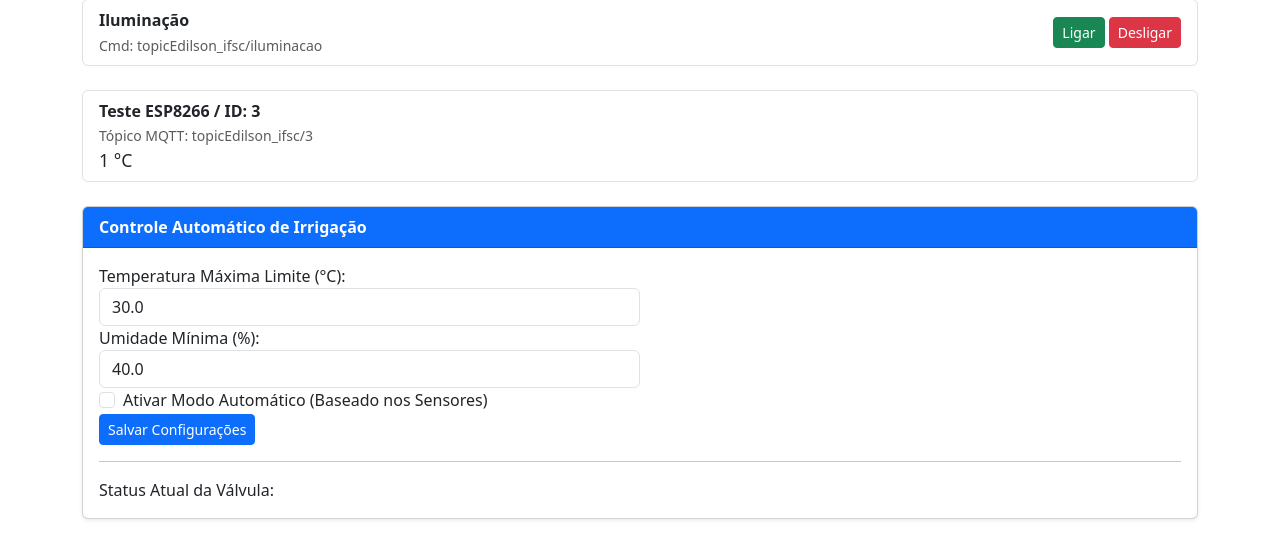
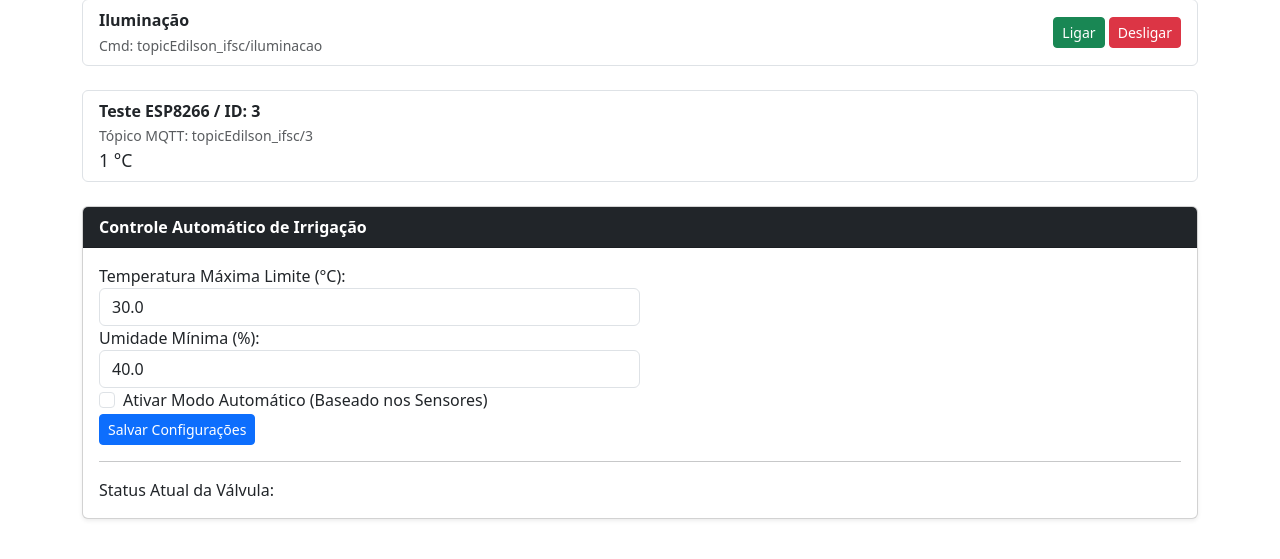
Before and after one commit to theleticiaschutze/Sistema-para-irriga-o-de-estufas, a Django app: page /iot/painel/ in a window 1280 px wide. Shown: the part 135-694 px from the top of the page. Run offline with Django 4.2, Linux system fonts and the light colour scheme; a user stored in the database is signed in; data comes from the database, SQL or seed files in the repository.

Commit message:
troca da cor para preto

```diff
--- a/iot_control/iot_project/iot_devices/templates/iot_devices/painel.html
+++ b/iot_control/iot_project/iot_devices/templates/iot_devices/painel.html
@@ -28,7 +28,7 @@
 
 <!-- Card de Controle Automático de Irrigação -->
 <div class="card mt-4 shadow-sm">
-    <div class="card-header bg-primary text-white">
+    <div class="card-header bg-dark text-white">
         <strong>Controle Automático de Irrigação</strong>
     </div>
     <div class="card-body">
```
